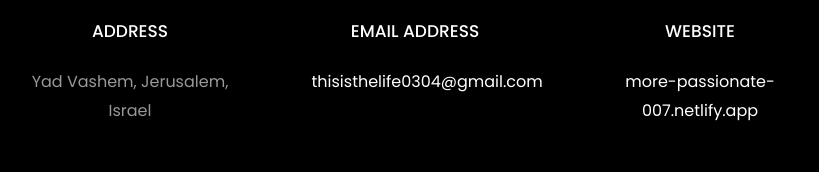
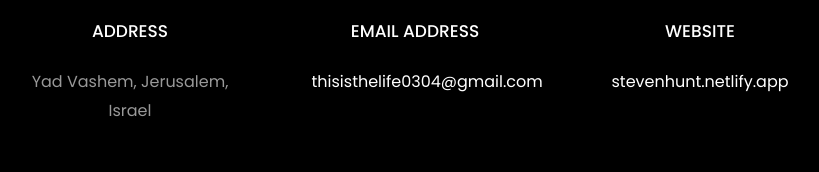
Before and after one commit to please-do-not-write-10am-6pm/personal-site, a plain HTML site: page index.html in a window 1280 px wide. Shown: the part 6753-6925 px from the top of the page, without its empty margins (225-1044 px from the left). Drawn offline with Linux system fonts and the light colour scheme; files whose address does not match are found by name.

Commit message:
fixed: personal site

```diff
--- a/index.html
+++ b/index.html
@@ -898,8 +898,8 @@
               </div>
               <h3 class="mb-4">Website</h3>
               <p>
-                <a href="https://more-passionate-007.netlify.app"
-                  >more-passionate-007.netlify.app</a
+                <a href="https://stevenhunt.netlify.app"
+                  >stevenhunt.netlify.app</a
                 >
               </p>
             </div>
```
